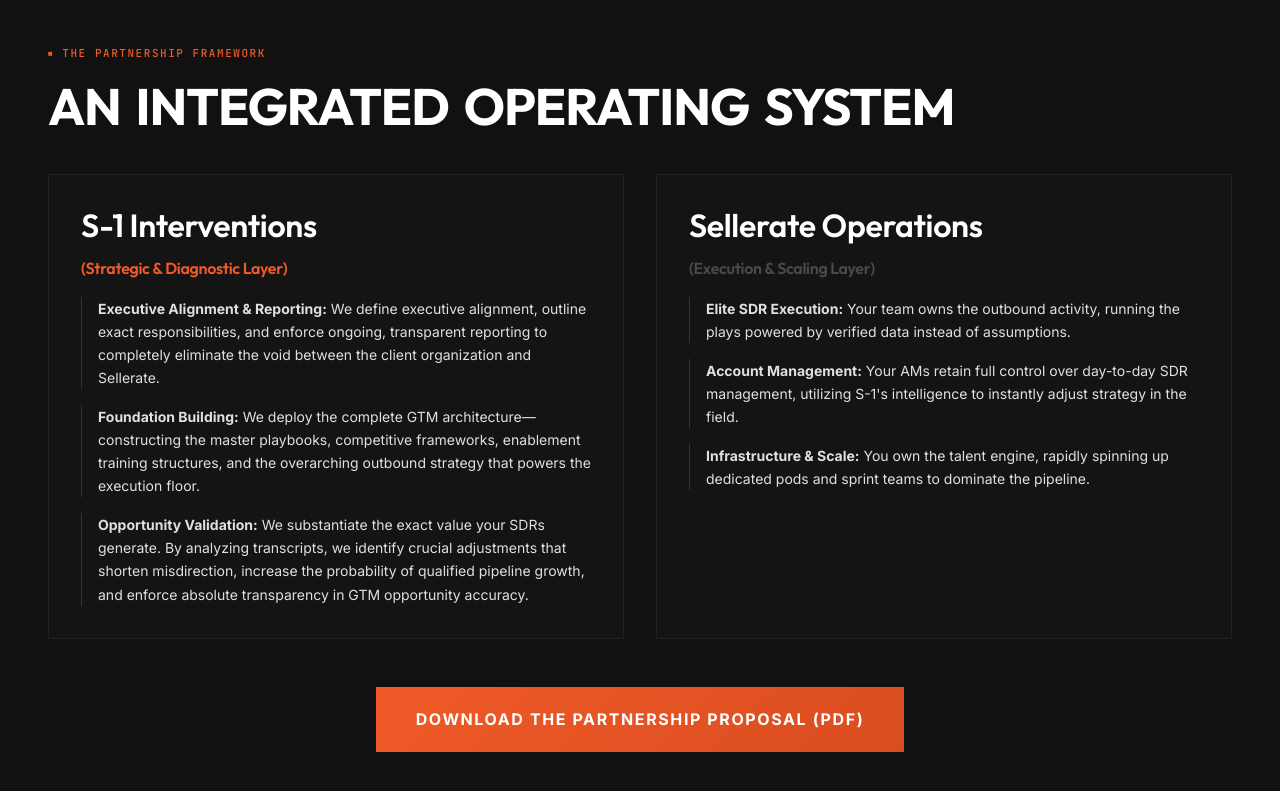
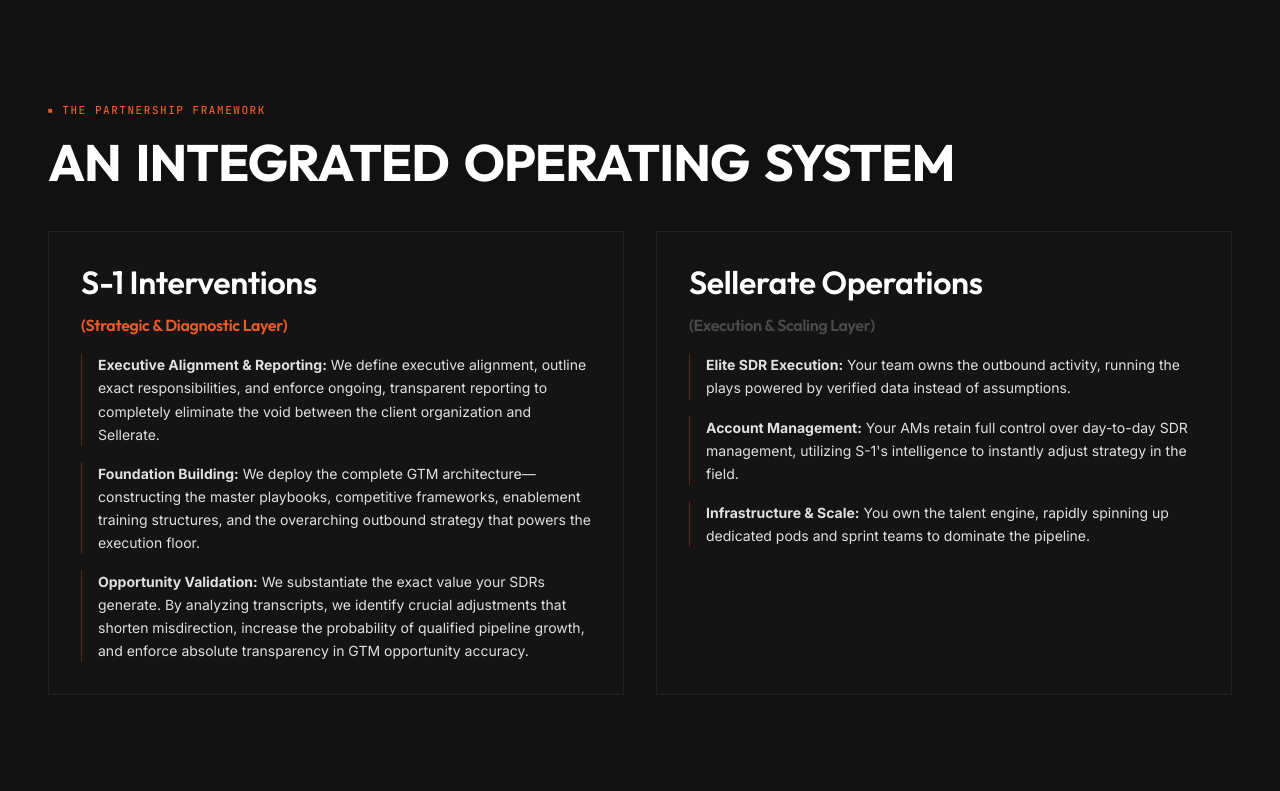
Before and after one commit to JRLuckett/Sellerate-pitch, a Next.js app: page / in a window 1280 px wide. Shown: the part 5432-6223 px from the top of the page. Built offline with nearby package versions, Linux system fonts and the light colour scheme.

Commit message:
Removed CTA from footer

```diff
--- a/app/page.tsx
+++ b/app/page.tsx
@@ -396,11 +396,6 @@
             </div>
           </div>
 
-          <div className={styles.ctaWrapper}>
-            <a href="/Proposal.pdf" target="_blank" rel="noopener noreferrer" className="btn-primary btn-primary--accent">
-              Download the Partnership Proposal (PDF)
-            </a>
-          </div>
         </div>
       </section>
 
```
